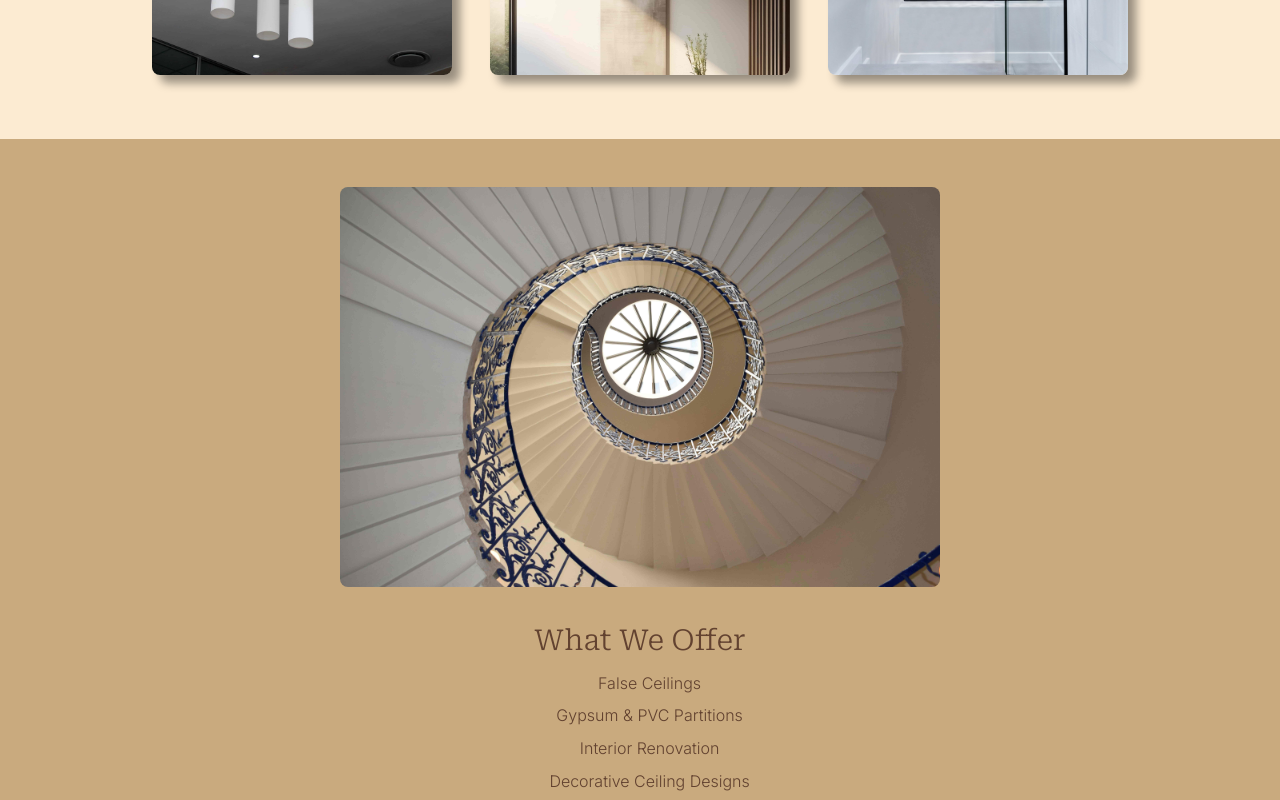
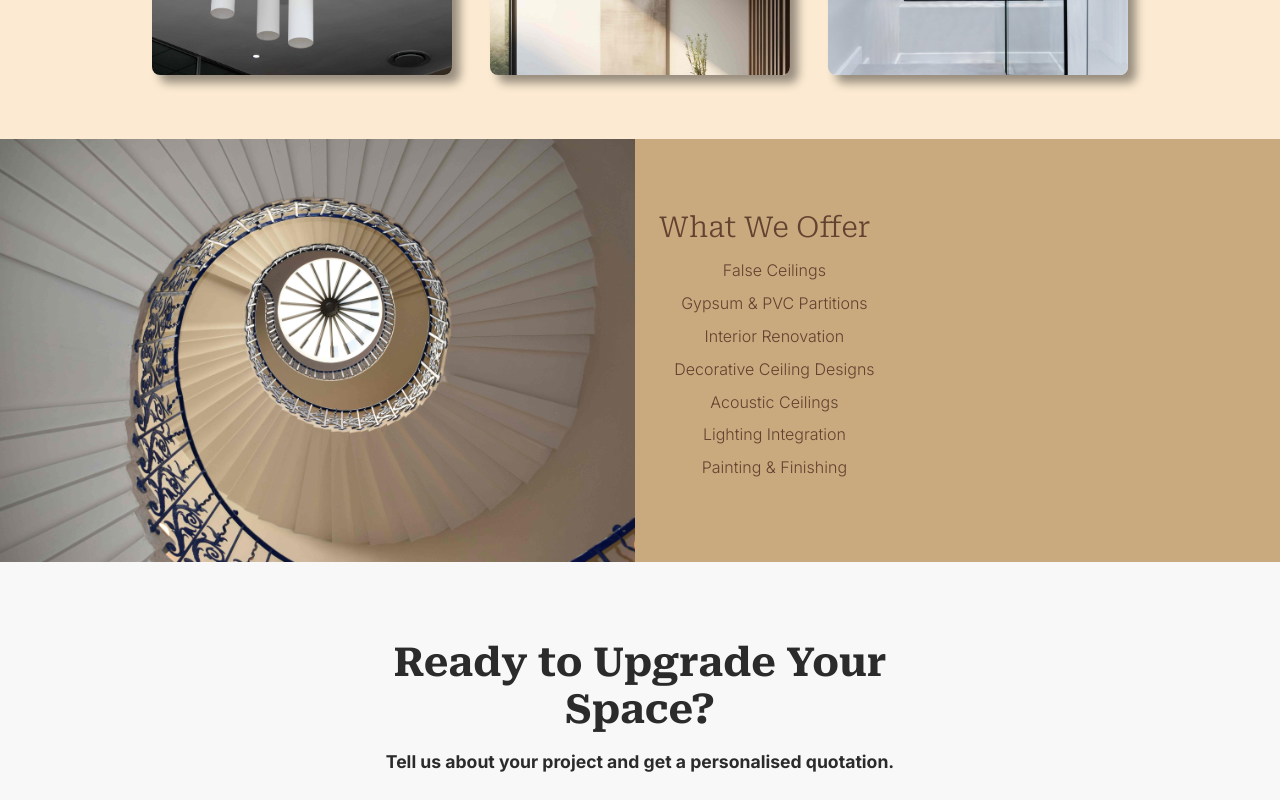
Before and after one commit to GabrielV7x/mauriceil_website, a React (Vite) app: page / in a window 1280 px wide. Shown: the part 1500-2300 px from the top of the page. Built offline with nearby package versions, Linux system fonts and the light colour scheme.

Commit message:
services

```diff
--- a/src/styles/services.scss
+++ b/src/styles/services.scss
@@ -1,4 +1,5 @@
 @import './variables.scss';
+@import "../styles/breakpoints.scss";
 
 .services {
   width: 100%;
@@ -42,11 +43,27 @@
   padding-left: 1.2rem;
 }
 
-/* Optional: add a simple bullet before each item */
-// .services-content li::before {
-//   content: "•";
-//   color: #000;
-//   position: absolute;
-//   left: 0;
-//   font-size: 1.2rem;
-// }
+/* Move overlay left on tablets/desktops */
+@include respond($tablet) {
+  #services {
+    // max-width: 60%;
+  }
+}
+
+@include respond($desktop) {
+  #services {
+    padding: unset;
+    display: flex;
+    align-items: center;
+    gap: 20px;
+
+    .services-image {
+      img {
+        display: block;
+        margin-bottom: unset;
+        max-width: 635px;
+        border-radius: unset;
+      }
+    }
+  }
+}
```
